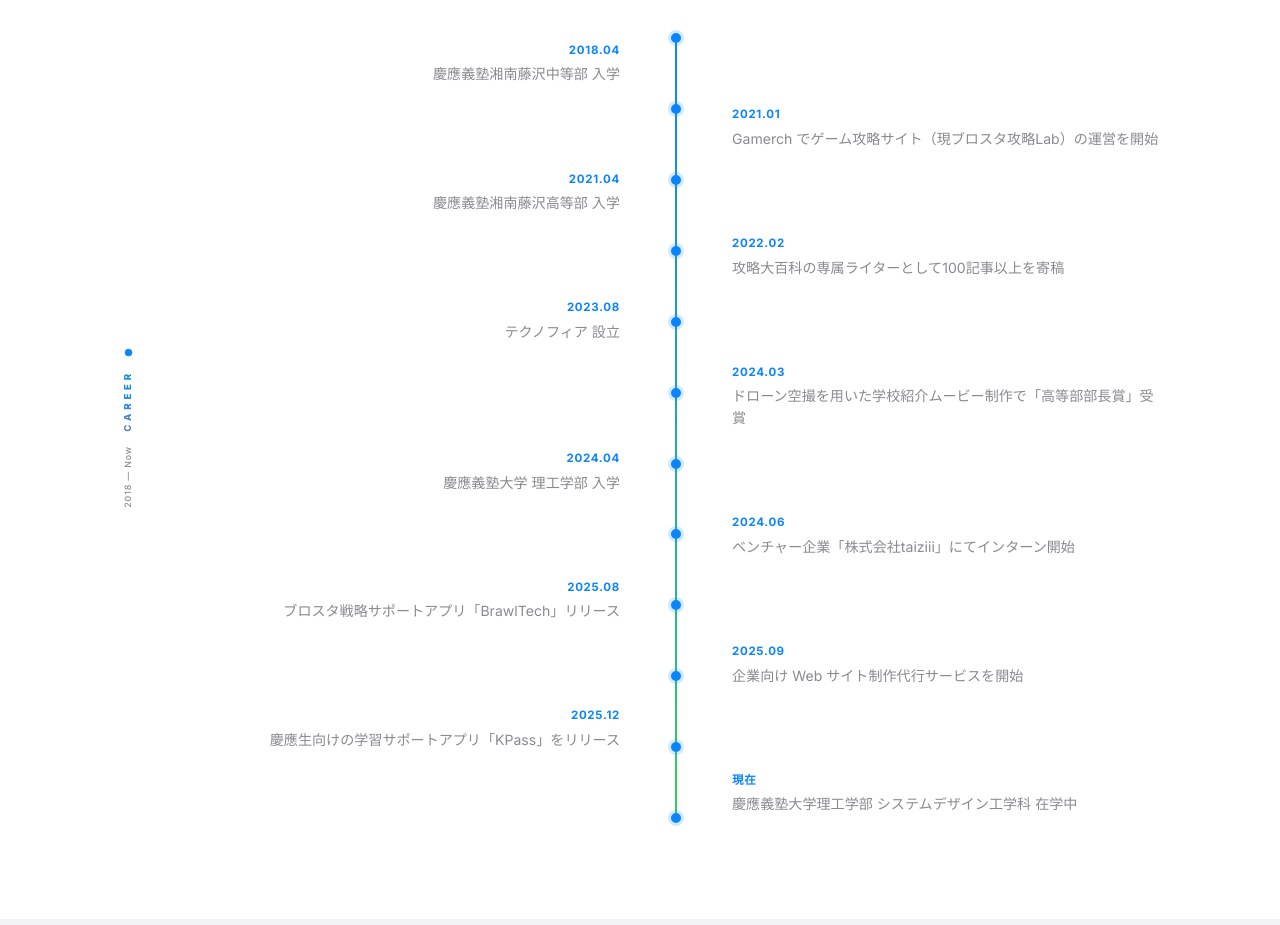
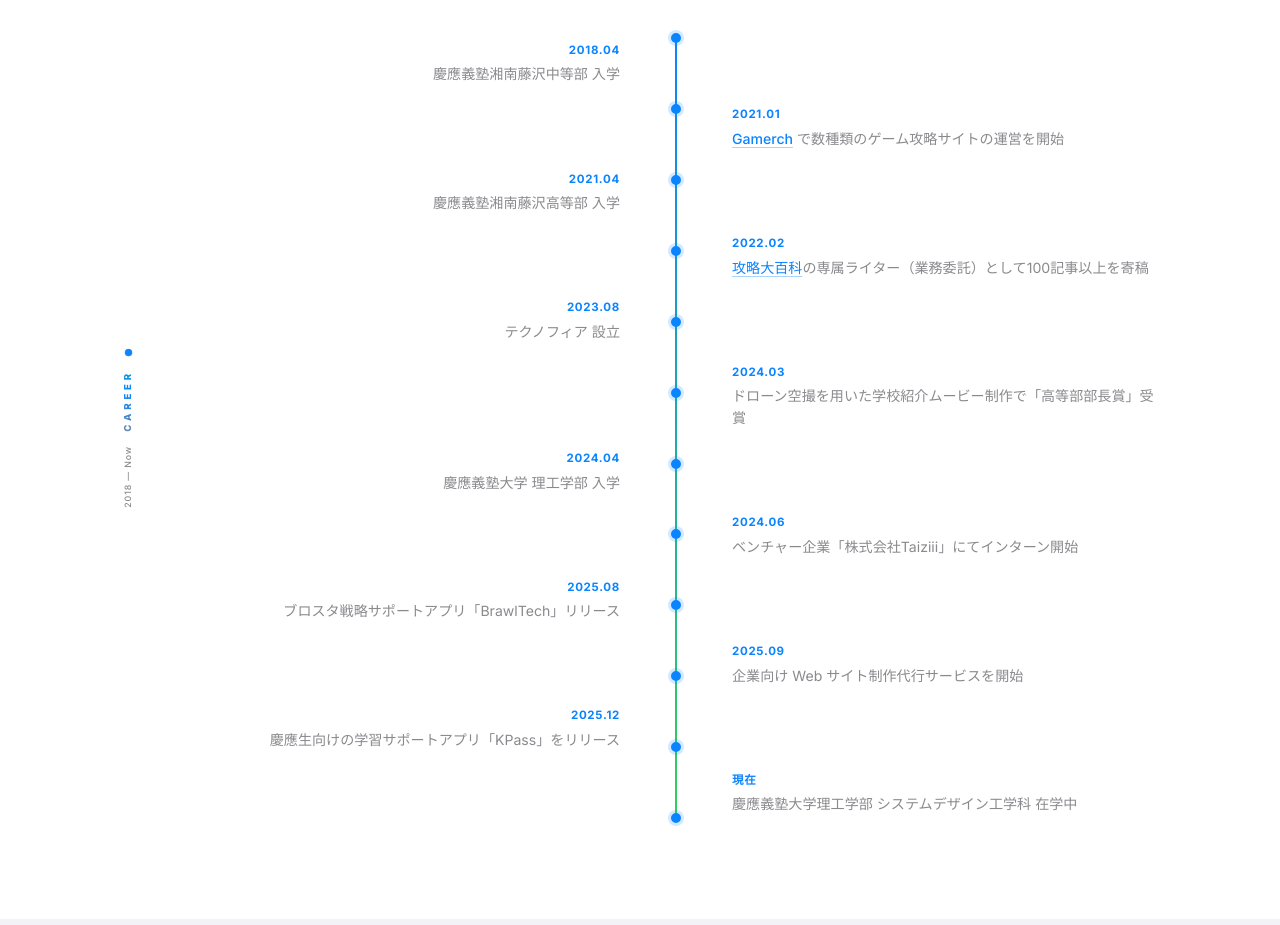
Before and after one commit to iyuya1808/portfolio, a plain HTML site: page index.html in a window 1280 px wide. Shown: the part 1420-2345 px from the top of the page. Drawn offline with Linux system fonts and the light colour scheme.

Commit message:
キャリアセクションとリンク

```diff
--- a/css/style.css
+++ b/css/style.css
@@ -1442,6 +1442,42 @@ body {
 }
 
 /* ============================================================
+   INLINE LINKS
+   ============================================================ */
+a {
+  color: var(--accent);
+  text-decoration: none;
+  transition: color var(--duration-fast) var(--ease-default);
+}
+
+a:hover {
+  color: #0071E3;
+}
+
+a:focus-visible {
+  outline: 2px solid var(--accent);
+  outline-offset: 2px;
+  border-radius: 2px;
+}
+
+/* タイムライン内のインラインリンク */
+.timeline-link {
+  color: var(--accent);
+  text-decoration: underline;
+  text-decoration-color: rgba(var(--accent-rgb), 0.35);
+  text-underline-offset: 3px;
+  font-weight: 500;
+  transition:
+    color var(--duration-fast) var(--ease-default),
+    text-decoration-color var(--duration-fast) var(--ease-default);
+}
+
+.timeline-link:hover {
+  color: #0071E3;
+  text-decoration-color: #0071E3;
+}
+
+/* ============================================================
    TYPEWRITER CURSOR
    ============================================================ */
 .typewriter-cursor {
--- a/index.html
+++ b/index.html
@@ -131,7 +131,7 @@
             </div>
             <div class="timeline-item reveal">
               <span class="timeline-year">2021.01</span>
-              <span class="timeline-desc">Gamerch でゲーム攻略サイト（現ブロスタ攻略Lab）の運営を開始</span>
+              <span class="timeline-desc"><a href="https://gamerch.com/" class="timeline-link" target="_blank" rel="noopener noreferrer">Gamerch</a> で数種類のゲーム攻略サイトの運営を開始</span>
             </div>
             <div class="timeline-item reveal">
               <span class="timeline-year">2021.04</span>
@@ -139,7 +139,7 @@
             </div>
             <div class="timeline-item reveal">
               <span class="timeline-year">2022.02</span>
-              <span class="timeline-desc">攻略大百科の専属ライターとして100記事以上を寄稿</span>
+              <span class="timeline-desc"><a href="https://gamepedia.jp/" class="timeline-link" target="_blank" rel="noopener noreferrer">攻略大百科</a>の専属ライター（業務委託）として100記事以上を寄稿</span>
             </div>
             <div class="timeline-item reveal">
               <span class="timeline-year">2023.08</span>
@@ -155,7 +155,7 @@
             </div>
             <div class="timeline-item reveal">
               <span class="timeline-year">2024.06</span>
-              <span class="timeline-desc">ベンチャー企業「株式会社taiziii」にてインターン開始</span>
+              <span class="timeline-desc">ベンチャー企業「株式会社Taiziii」にてインターン開始</span>
             </div>
             <div class="timeline-item reveal">
               <span class="timeline-year">2025.08</span>
```
